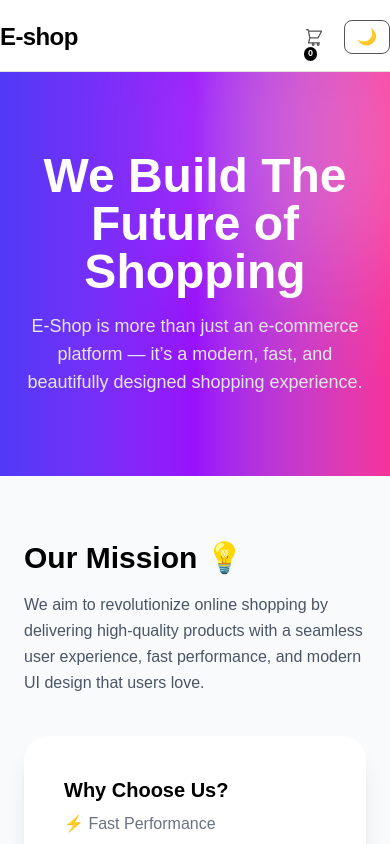
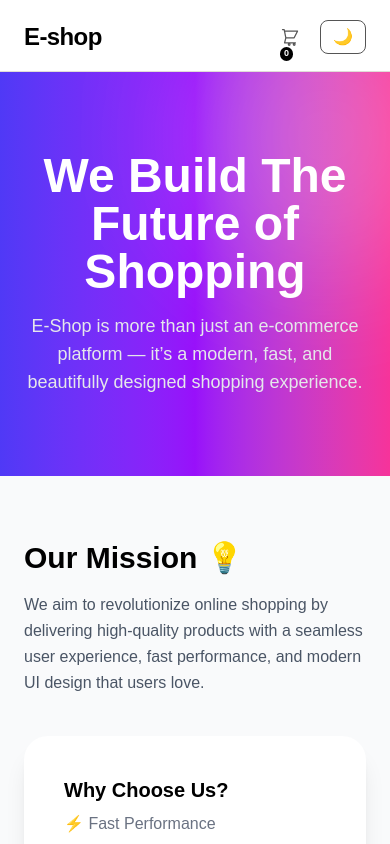
Before and after one commit to Ahmedkhaled582/E-commerce, a Next.js app: page /about in a window 390 px wide. Shown: the top 844 px of the page. Built offline with nearby package versions, Linux system fonts and the light colour scheme.

Commit message:
E-commerce

```diff
--- a/components/Navbar.jsx
+++ b/components/Navbar.jsx
@@ -14,7 +14,7 @@ export default function Navbar() {
 
 
       {/* ── Nav strip ── */}
-      <nav className=" md:px-30 py-5 h-18 fixed z-100 bg-white w-full border-b border-[#E0DDD6]">
+      <nav className="px-6 md:px-30 py-5 h-18 fixed z-100 bg-white w-full border-b border-[#E0DDD6]">
       <div className="flex items-center justify-between">
         <Link href="/" className="text-2xl font-bold tracking-tight">E-shop</Link>
         <div className="hidden md:flex gap-8 text-sm tracking-widest uppercase font-['DM_Sans',sans-serif] text-[#555]">
```
